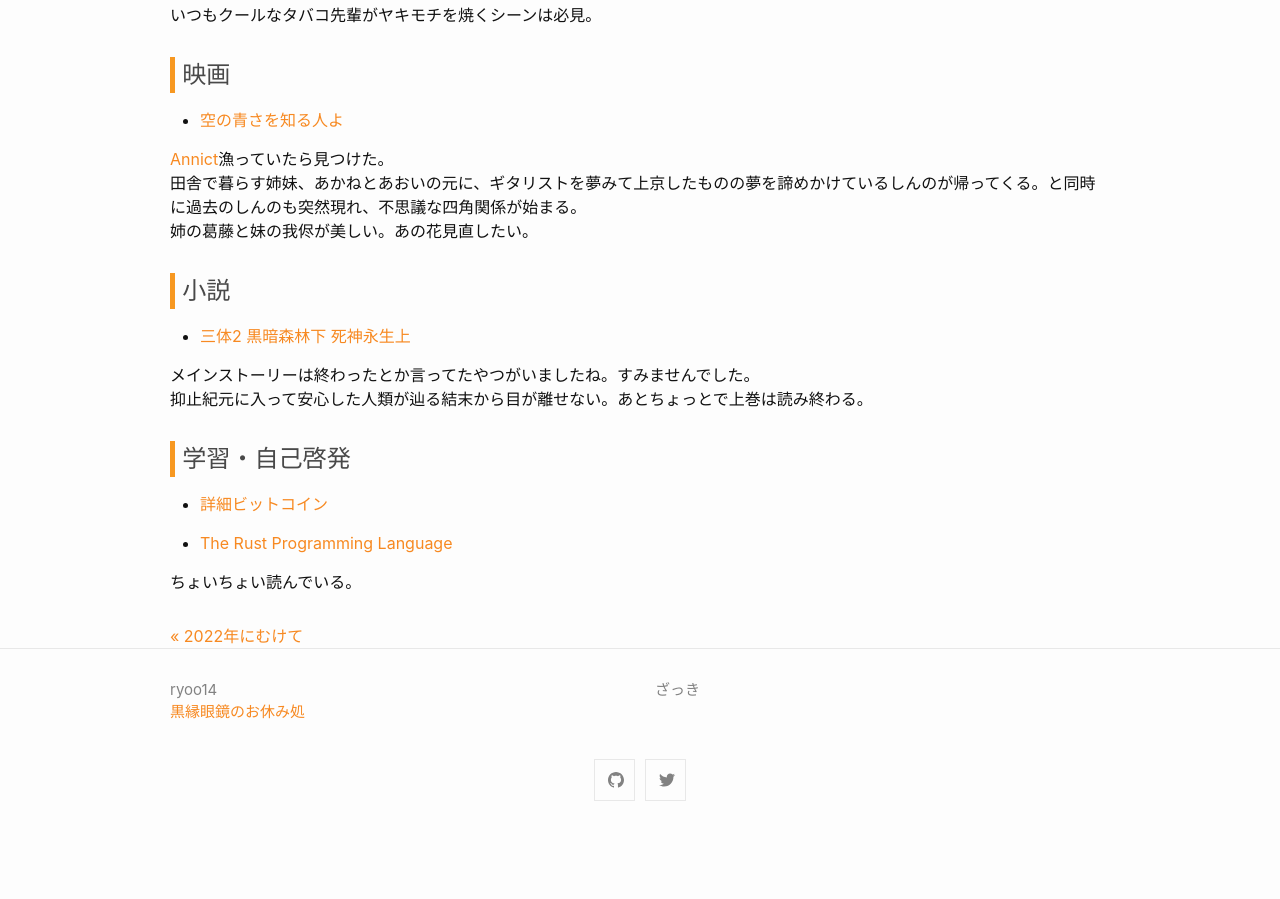
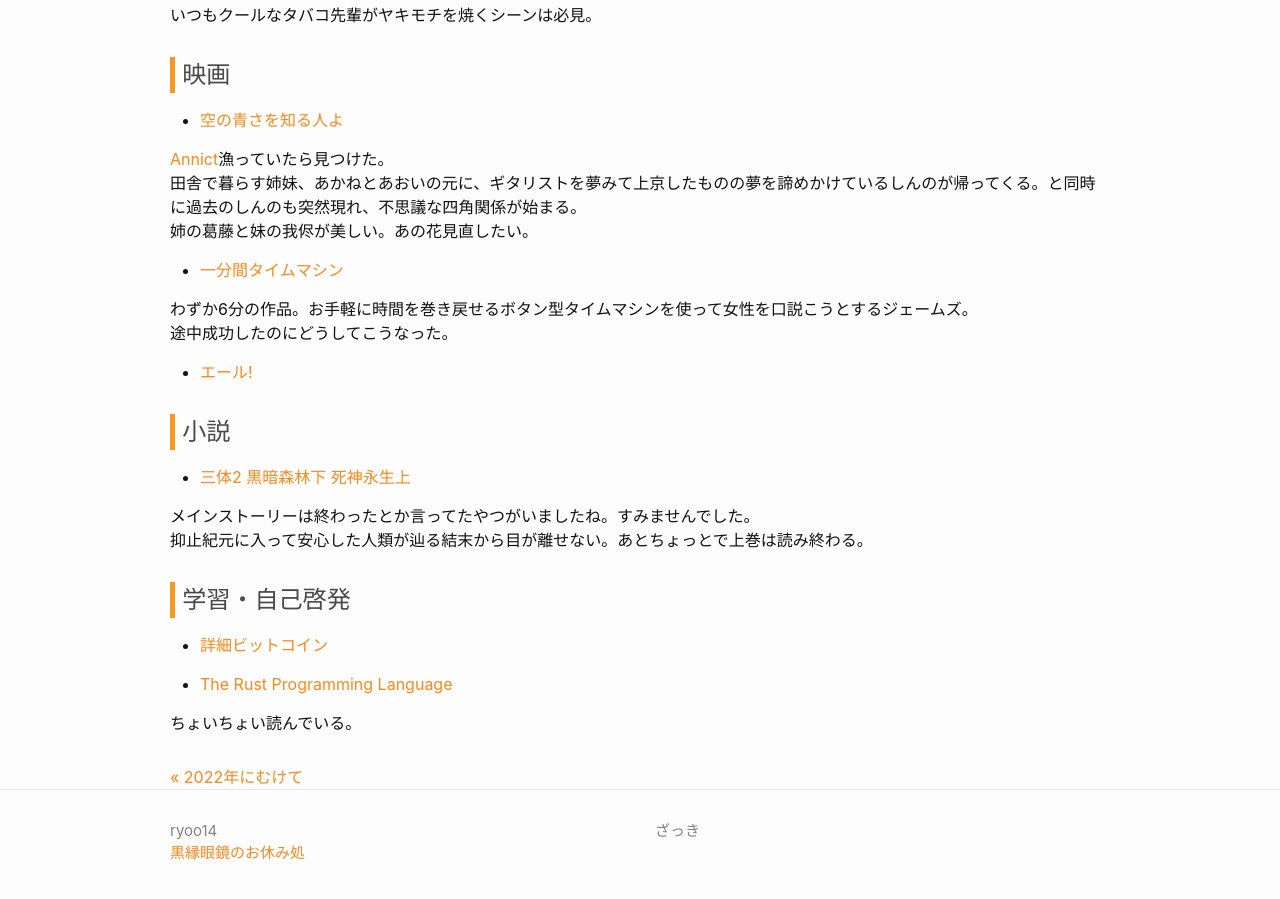
Before and after one commit to ryoo14/blog_ryoo_cc, a Jekyll site: the page built from _posts/2022-01-31-monthly_contents.markdown, in a window 1280 px wide and 900 px high, scrolled down 968 px. Built offline with Jekyll 4.4.1, drawn with Linux system fonts in a browser that asks for light colours; before the commit the page ends 1804 px from its top, so only the background shows below that.

Commit message:
202201302

```diff
--- a/_posts/2022-01-31-monthly_contents.markdown
+++ b/_posts/2022-01-31-monthly_contents.markdown
@@ -47,6 +47,13 @@ Pinterestでちら見して気になったから全巻買っちゃった。
 田舎で暮らす姉妹、あかねとあおいの元に、ギタリストを夢みて上京したものの夢を諦めかけているしんのが帰ってくる。と同時に過去のしんのも突然現れ、不思議な四角関係が始まる。
 姉の葛藤と妹の我侭が美しい。あの花見直したい。
 
+- [一分間タイムマシン](https://filmarks.com/movies/81851)
+
+わずか6分の作品。お手軽に時間を巻き戻せるボタン型タイムマシンを使って女性を口説こうとするジェームズ。
+途中成功したのにどうしてこうなった。
+
+- [エール!](https://filmarks.com/movies/61098)
+
 
 ## 小説
 
```
